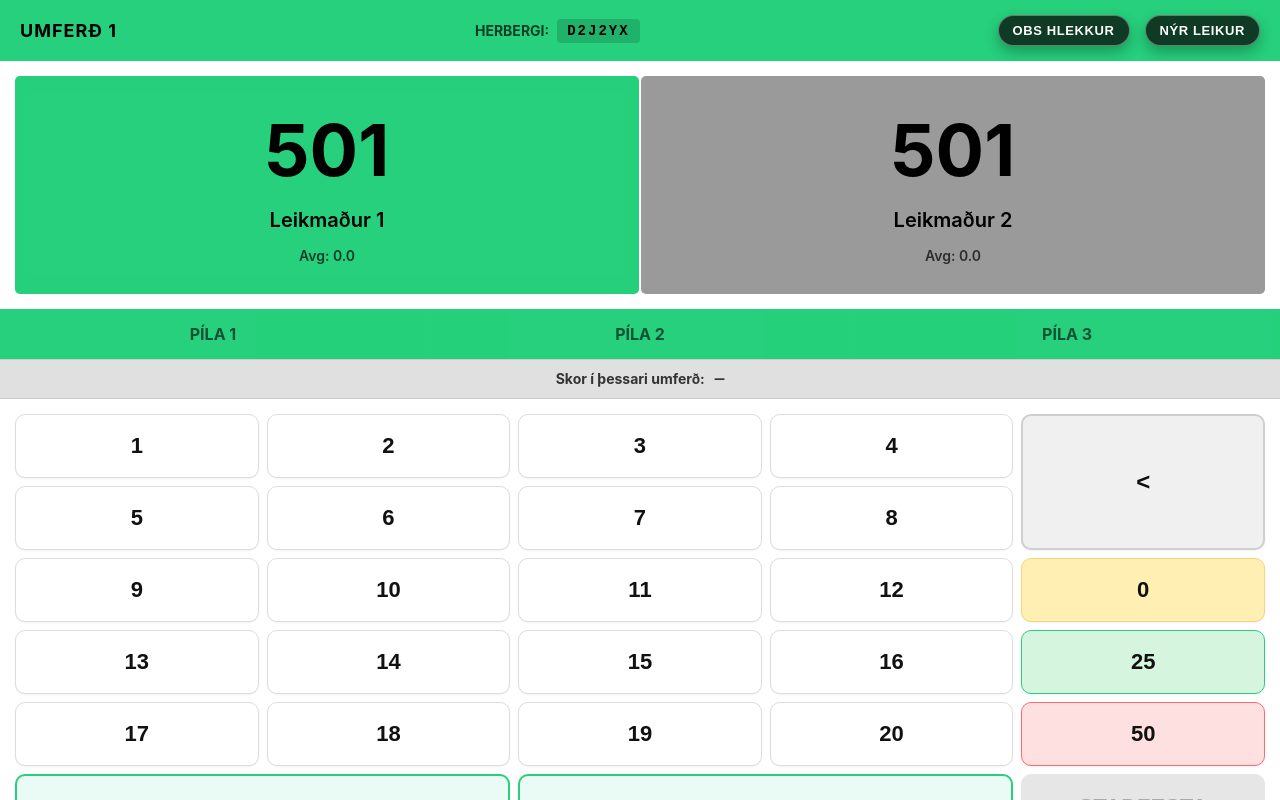
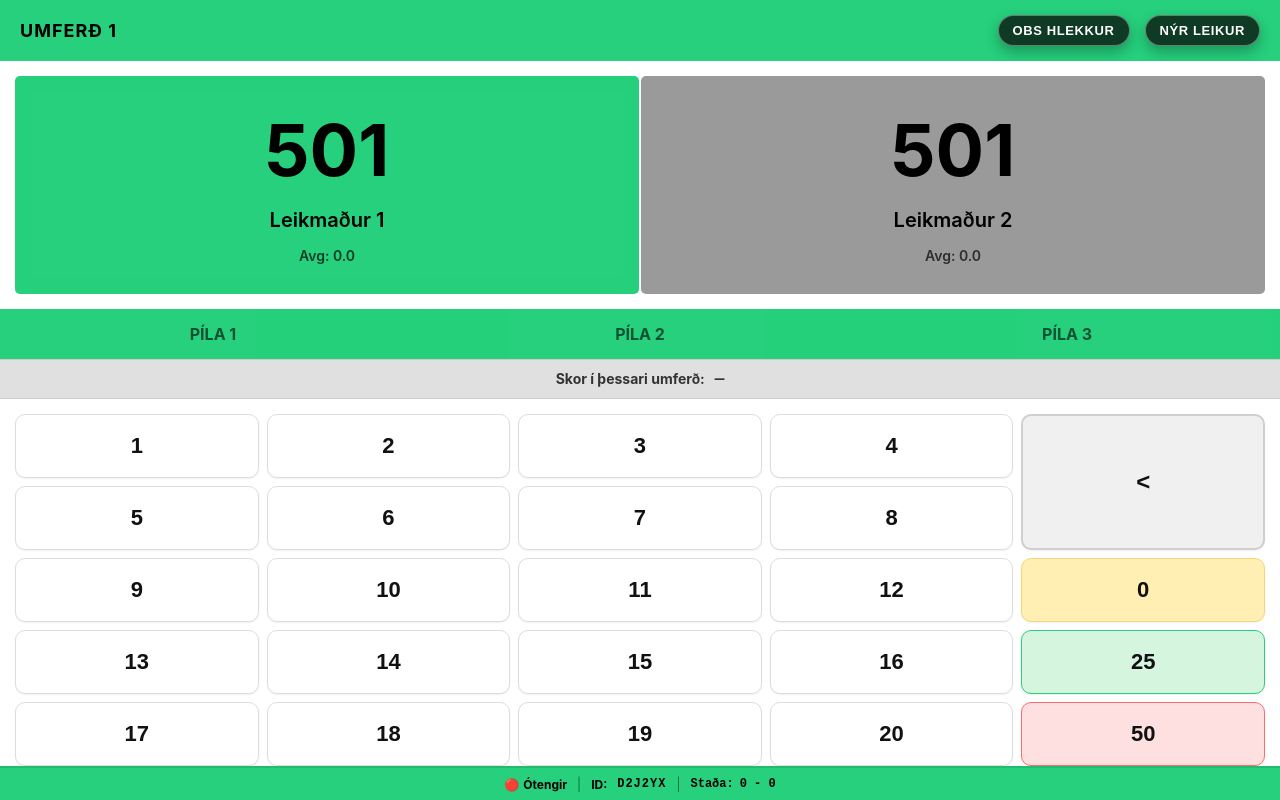
Before and after one commit to e-magnus/dart, a website: page darts-overlay/control/control.html in a window 1280 px wide. Drawn offline with Linux system fonts and the light colour scheme.

Commit message:
Refactor control logic changes

```diff
--- a/darts-overlay/control/control.html
+++ b/darts-overlay/control/control.html
@@ -55,10 +55,6 @@
         <!-- Header -->
         <div class="panel-header">
             <div class="round-info">UMFERÐ <span id="round-number">1</span></div>
-            <div class="room-info">
-                <span class="room-label">HERBERGI:</span>
-                <span class="room-id" id="room-id">------</span>
-            </div>
             <div class="header-controls">
                 <button id="live-indicator" class="live-btn" type="button">OBS HLEKKUR</button>
                 <button id="new-game-btn" class="new-game-btn" type="button">Nýr leikur</button>
@@ -174,6 +170,22 @@
             <button id="undo-dart-btn" class="btn-control btn-undo-inactive" disabled>AFTURKALLA PÍLU</button>
             <div class="control-spacer" aria-hidden="true"></div>
         </div>
+
+        <!-- Footer Banner with Room ID and Status -->
+        <div class="panel-footer">
+            <div class="footer-status">
+                <span class="connection-indicator" id="connection-indicator">🟢</span>
+                <span class="connection-text" id="connection-text">Tenging</span>
+            </div>
+            <div class="footer-separator">|</div>
+            <span class="room-label">ID:</span>
+            <span class="room-id" id="room-id">------</span>
+            <div class="footer-separator">|</div>
+            <div class="player-status">
+                <span class="status-label">Staða:</span>
+                <span id="player-status-score" class="player-score-text">1 - 0</span>
+            </div>
+        </div>
     </div>
 
     <!-- Leg Win Animation -->
--- a/darts-overlay/control/gameState.js
+++ b/darts-overlay/control/gameState.js
@@ -81,9 +81,31 @@ function getWebSocketURL() {
  */
 function initRoomId() {
     if (!currentRoomId) {
-        currentRoomId = generateRoomId();
+        // Try to load from localStorage
+        currentRoomId = localStorage.getItem('darts_roomId');
+        if (!currentRoomId) {
+            // Generate new if not in localStorage
+            currentRoomId = generateRoomId();
+        }
+        // Save to localStorage
+        localStorage.setItem('darts_roomId', currentRoomId);
     }
     return currentRoomId;
+}
+
+/**
+ * Save room ID to localStorage
+ */
+function saveRoomIdToStorage(roomId) {
+    localStorage.setItem('darts_roomId', roomId);
+    currentRoomId = roomId;
+}
+
+/**
+ * Clear room ID from localStorage (for new game)
+ */
+function clearRoomIdFromStorage() {
+    localStorage.removeItem('darts_roomId');
 }
 
 // ===== CURRENT ROUND STATE MANAGEMENT =====
--- a/darts-overlay/control/handlers.js
+++ b/darts-overlay/control/handlers.js
@@ -184,6 +184,11 @@ function handleStartNewGame(p1Name, p2Name, gameType, firstTo) {
         return false;
     }
 
+    // Generate new room ID for this new game
+    currentRoomId = generateRoomId();
+    saveRoomIdToStorage(currentRoomId);
+    updateRoomIdDisplay();
+
     // Send updates to server
     sendPlayerNameToServer(0, p1Name);
     sendPlayerNameToServer(1, p2Name);
@@ -347,6 +352,7 @@ function handleStateUpdate(message) {
 
     // Refresh UI
     updateUI();
+    updatePlayerStatusDisplay();
 
     // Handle leg/game win flags from server state
     if (message.data.legWin && message.data.legWinner !== undefined) {
--- a/darts-overlay/control/index.js
+++ b/darts-overlay/control/index.js
@@ -18,6 +18,7 @@ function initWebSocket() {
 
         ws.addEventListener('open', () => {
             console.log('WebSocket connected');
+            updateConnectionStatus(true);
 
             // Send join message
             ws.send(JSON.stringify({
@@ -44,11 +45,13 @@ function initWebSocket() {
 
         ws.addEventListener('error', (error) => {
             console.error('WebSocket error:', error);
+            updateConnectionStatus(false);
             showToast('Tenging tapaðist - reynum aftur...');
         });
 
         ws.addEventListener('close', () => {
             console.log('WebSocket disconnected');
+            updateConnectionStatus(false);
             // Attempt reconnect
             setTimeout(initWebSocket, 3000);
         });
@@ -298,7 +301,11 @@ function attachKeyboardListeners() {
 document.addEventListener('DOMContentLoaded', () => {
     // Initialize room ID
     initRoomId();
+    updateRoomIdDisplay();
     displayRoomId();
+
+    // Initialize connection status
+    updateConnectionStatus(false);
 
     // Initialize WebSocket
     initWebSocket();
@@ -312,6 +319,7 @@ document.addEventListener('DOMContentLoaded', () => {
 
     // Initial UI update
     updateUI();
+    updatePlayerStatusDisplay();
 
     console.log('Control panel initialized');
 });
--- a/darts-overlay/control/ui.js
+++ b/darts-overlay/control/ui.js
@@ -1,8 +1,44 @@
 /**
- * UI Module
- * Handles all DOM manipulation and visual updates
- * Pure functions that take state and update corresponding elements
+ * Update connection status indicator
  */
+function updateConnectionStatus(isConnected) {
+    const indicator = document.getElementById('connection-indicator');
+    const text = document.getElementById('connection-text');
+
+    if (!indicator || !text) return;
+
+    if (isConnected) {
+        indicator.textContent = '🟢';
+        indicator.classList.remove('disconnected');
+        text.textContent = 'Tenging';
+    } else {
+        indicator.textContent = '🔴';
+        indicator.classList.add('disconnected');
+        text.textContent = 'Ótengir';
+    }
+}
+
+/**
+ * Update player status display in footer
+ */
+function updatePlayerStatusDisplay() {
+    const scoreElement = document.getElementById('player-status-score');
+    if (!scoreElement || !gameState || !gameState.players) return;
+
+    const p1 = gameState.players[0];
+    const p2 = gameState.players[1];
+    scoreElement.textContent = `${p1.legs} - ${p2.legs}`;
+}
+
+/**
+ * Update room ID display in footer
+ */
+function updateRoomIdDisplay() {
+    const roomElement = document.getElementById('room-id');
+    if (!roomElement) return;
+
+    roomElement.textContent = currentRoomId || '------';
+}
 
 // ===== TOAST NOTIFICATIONS =====
 
```
Also changed, not shown: darts-overlay/control/clientState.js (+20 -1 lines), darts-overlay/control/control.js (+24 -1 lines).
